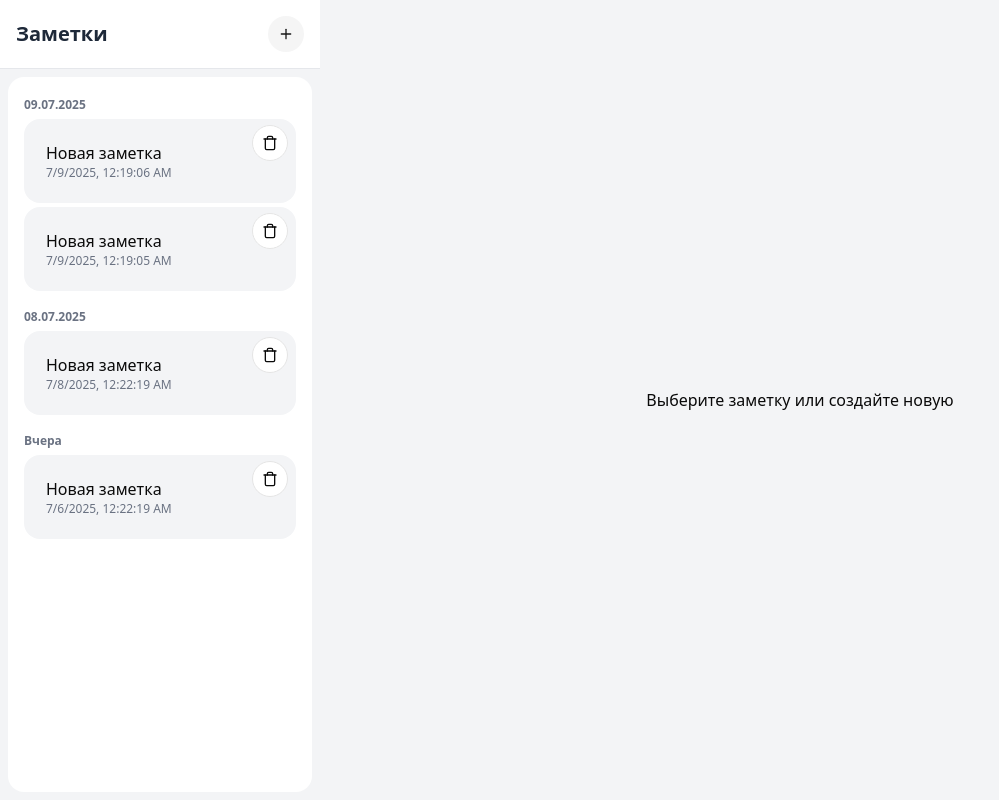
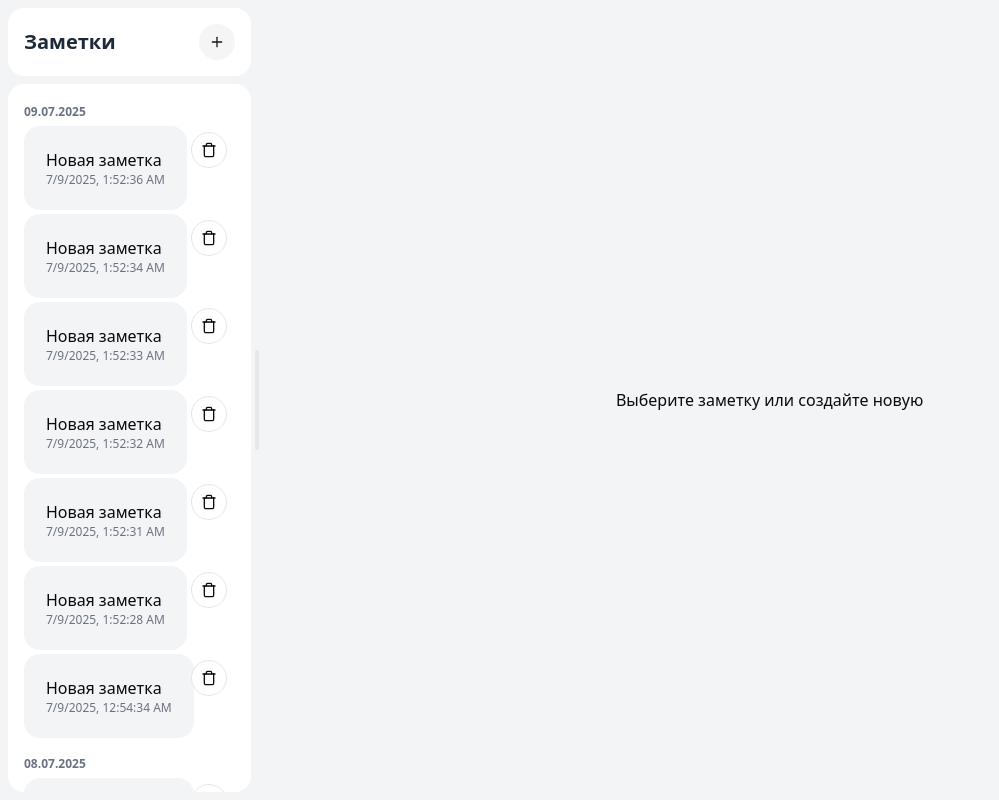
Before and after one commit to nickxsy/markdown-note, a React (Vite) app: page / in a window 1280 px wide. Shown: the whole page, without its empty margins (0-999 px from the left). Built offline with nearby package versions, Linux system fonts and the light colour scheme; data requests are answered from the project's data file.

Commit message:
refactoring: remove not used component and other refactor

```diff
--- a/json-server/db.json
+++ b/json-server/db.json
@@ -1,19 +1,5 @@
 {
   "notes": [
-    {
-      "id": "Tu8-XR9cr8ubkp6Hhi0h5",
-      "title": "Новая заметка",
-      "content": "",
-      "createdAt": "2025-07-09T00:19:05.925Z",
-      "updatedAt": "2025-07-09T00:19:05.925Z"
-    },
-    {
-      "id": "2qxBv2HRdi_n4DdV3kYTQ",
-      "title": "Новая заметка",
-      "content": "",
-      "createdAt": "2025-07-09T00:19:06.061Z",
-      "updatedAt": "2025-07-09T00:19:06.061Z"
-    },
     {
       "id": "9V7wEAc-lewXL8c8Tp2",
       "title": "Новая заметка",
@@ -27,6 +13,55 @@
       "content": "",
       "createdAt": "2025-07-06T00:22:19.204Z",
       "updatedAt": "2025-07-06T00:22:19.204Z"
+    },
+    {
+      "id": "paKuvjG5Oqse5zntNrl96",
+      "title": "Новая заметка",
+      "content": "",
+      "createdAt": "2025-07-09T00:54:34.507Z",
+      "updatedAt": "2025-07-09T00:54:34.507Z"
+    },
+    {
+      "id": "iCLQYgu0wcT7DZJuwVgHQ",
+      "title": "Новая заметка",
+      "content": "",
+      "createdAt": "2025-07-09T01:52:28.466Z",
+      "updatedAt": "2025-07-09T01:52:28.466Z"
+    },
+    {
+      "id": "8gxCrPp5sIK_Y0JEUM_q4",
+      "title": "Новая заметка",
+      "content": "",
+      "createdAt": "2025-07-09T01:52:31.834Z",
+      "updatedAt": "2025-07-09T01:52:31.834Z"
+    },
+    {
+      "id": "gH93JmyJ2TM4WdBlGY-9y",
+      "title": "Новая заметка",
+      "content": "",
+      "createdAt": "2025-07-09T01:52:32.852Z",
+      "updatedAt": "2025-07-09T01:52:32.852Z"
+    },
+    {
+      "id": "YMXePyW-UMfj9P3dfa_DK",
+      "title": "Новая заметка",
+      "content": "",
+      "createdAt": "2025-07-09T01:52:33.620Z",
+      "updatedAt": "2025-07-09T01:52:33.620Z"
+    },
+    {
+      "id": "JfNoBaVxauSXUXvRQzIV1",
+      "title": "Новая заметка",
+      "content": "",
+      "createdAt": "2025-07-09T01:52:34.408Z",
+      "updatedAt": "2025-07-09T01:52:34.408Z"
+    },
+    {
+      "id": "3JropzWj9eh_rBEAE5CbO",
+      "title": "Новая заметка",
+      "content": "",
+      "createdAt": "2025-07-09T01:52:36.150Z",
+      "updatedAt": "2025-07-09T01:52:36.150Z"
     }
   ]
 }
--- /dev/null
+++ b/src/features/markdown/index.ts
@@ -0,0 +1,2 @@
+export { MarkdownPreview } from './ui/markdown-preview';
+export { MarkdownEditor } from './ui/markdown-editor';
--- a/src/features/note-list/ui/note-item.tsx
+++ b/src/features/note-list/ui/note-item.tsx
@@ -1,4 +1,5 @@
-import { Link, useRoute } from 'wouter';
+import { useRoute } from 'wouter';
+import { navigate } from 'wouter/use-browser-location';
 
 import { cn } from '@/shared/lib/css';
 
@@ -16,11 +17,16 @@ export function NoteItem({ note }: { note: Note }) {
 
   return (
     <li className="relative">
-      <Link
-        to={`/note/${note.id}`}
-        className={cn('group flex flex-col px-4 py-[2px]', {
-          'pointer-events-none': isActive
-        })}
+      <button
+        onClick={() => {
+          navigate(`/note/${note.id}`);
+        }}
+        className={cn(
+          'group flex w-full cursor-pointer flex-col px-4 py-[2px] text-left',
+          {
+            'pointer-events-none': isActive
+          }
+        )}
       >
         <div
           className={cn(
@@ -41,7 +47,8 @@ export function NoteItem({ note }: { note: Note }) {
             {isUpdated && <span>Последнее изменение: {updatedAt}</span>}
           </div>
         </div>
-      </Link>
+      </button>
+
       <RemoveNoteButton
         id={note.id}
         variant="outline"
--- a/src/pages/note/compose/note-layout.tsx
+++ b/src/pages/note/compose/note-layout.tsx
@@ -1,34 +1,43 @@
+import { useRef } from 'react';
+import type { ImperativePanelGroupHandle } from 'react-resizable-panels';
+
 import {
-  ResizableHandle,
+  ResizableHandleCustom,
   ResizablePanel,
   ResizablePanelGroup
 } from '@/shared/ui/resizable';
 
 export function NoteLayout({
-  header,
   editor,
   preview
 }: {
-  header: React.ReactNode;
   editor: React.ReactNode;
   preview: React.ReactNode;
 }) {
+  const ref = useRef<ImperativePanelGroupHandle>(null);
+
+  const resetLayout = () => {
+    const panelGroup = ref.current;
+    if (panelGroup) {
+      panelGroup.setLayout([20, 20]);
+    }
+  };
+
   return (
     <div className="flex h-screen">
-      <div className="flex flex-1 flex-col">
-        {header}
-        <div className="flex flex-1">
-          <ResizablePanelGroup direction="horizontal">
-            <ResizablePanel>
-              <div className="h-full w-full p-2">{editor}</div>
-            </ResizablePanel>
-            <ResizableHandle />
-            <ResizablePanel>
-              <div className="h-full w-full p-2">{preview}</div>
-            </ResizablePanel>
-          </ResizablePanelGroup>
-        </div>
-      </div>
+      <ResizablePanelGroup
+        autoSaveId="persistence"
+        direction="horizontal"
+        ref={ref}
+      >
+        <ResizablePanel defaultSize={20} minSize={20}>
+          <div className="h-full w-full px-1 py-2">{editor}</div>
+        </ResizablePanel>
+        <ResizableHandleCustom onDoubleClick={resetLayout} />
+        <ResizablePanel defaultSize={20} minSize={20}>
+          <div className="h-full w-full py-2 pr-2 pl-1">{preview}</div>
+        </ResizablePanel>
+      </ResizablePanelGroup>
     </div>
   );
 }
--- a/src/pages/note/ui/note-header.tsx
+++ /dev/null
@@ -1,26 +0,0 @@
-import { useParams } from 'wouter';
-
-import { useAppSelector } from '@/shared/lib/redux';
-
-import { noteStore } from '@/entities/note';
-
-import { InputTitleNote, RemoveNoteButton } from '@/features/note';
-
-export function NoteHeader() {
-  const { id } = useParams();
-  const notes = useAppSelector(noteStore.selectors.selectNotes);
-  const note = notes.find(note => note.id === id);
-
-  if (!id) {
-    return null;
-  }
-
-  return (
-    <div className="flex items-center justify-between border-b border-gray-200 bg-white p-4">
-      <div className="flex-1">
-        <InputTitleNote id={id} initialTitle={note?.title} />
-      </div>
-      <RemoveNoteButton id={id} />
-    </div>
-  );
-}
--- a/src/pages/note/ui/note-page.tsx
+++ b/src/pages/note/ui/note-page.tsx
@@ -4,11 +4,9 @@ import { useAppSelector } from '@/shared/lib/redux';
 
 import { noteStore } from '@/entities/note';
 
+import { MarkdownEditor, MarkdownPreview } from '@/features/markdown';
+
 import { NoteLayout } from '../compose/note-layout';
-
-import { MarkdownEditor } from './markdown-editor';
-import { MarkdownPreview } from './markdown-preview';
-import { NoteHeader } from './note-header';
 
 export function NotePage() {
   const { id } = useParams();
@@ -19,7 +17,6 @@ export function NotePage() {
 
   return (
     <NoteLayout
-      header={<NoteHeader />}
       editor={<MarkdownEditor note={note?.content || ''} />}
       preview={<MarkdownPreview />}
     />
--- a/src/pages/note/ui/note-sidebar.tsx
+++ b/src/pages/note/ui/note-sidebar.tsx
@@ -2,20 +2,18 @@ import { CreateNoteButton } from '@/features/note';
 
 export function NoteSidebar({ notes }: { notes: React.ReactNode }) {
   return (
-    <div className="flex w-[320px] flex-col">
+    <div className="flex h-full flex-col gap-2 p-2 pr-1">
       <NoteSidebarHeader />
-      <div className="flex-1 overflow-hidden p-2">{notes}</div>
+      <div className="flex-1 overflow-hidden">{notes}</div>
     </div>
   );
 }
 
 function NoteSidebarHeader() {
   return (
-    <div className="border-b border-gray-200 bg-white p-4">
-      <div className="flex items-center justify-between">
-        <h1 className="text-xl font-semibold text-gray-800">Заметки</h1>
-        <CreateNoteButton />
-      </div>
+    <div className="flex items-center justify-between rounded-2xl bg-white p-4">
+      <h1 className="text-xl font-semibold text-gray-800">Заметки</h1>
+      <CreateNoteButton />
     </div>
   );
 }
--- a/src/shared/ui/resizable.tsx
+++ b/src/shared/ui/resizable.tsx
@@ -53,4 +53,29 @@ function ResizableHandle({
   );
 }
 
-export { ResizablePanelGroup, ResizablePanel, ResizableHandle };
+function ResizableHandleCustom({
+  className,
+  ...props
+}: React.ComponentProps<typeof ResizablePrimitive.PanelResizeHandle>) {
+  return (
+    <div className="flex h-full items-center justify-center">
+      <ResizableHandle
+        className={cn(
+          'h-[100px] w-[4px] rounded-full bg-gray-200 transition',
+          'data-[resize-handle-state=hover]:bg-blue-300',
+          'data-[resize-handle-state=drag]:bg-blue-500',
+          'data-[resize-handle-state=drag]:scale-110',
+          className
+        )}
+        {...props}
+      />
+    </div>
+  );
+}
+
+export {
+  ResizablePanelGroup,
+  ResizableHandleCustom,
+  ResizablePanel,
+  ResizableHandle
+};
--- a/src/widgets/root-layout/ui/root-layout.tsx
+++ b/src/widgets/root-layout/ui/root-layout.tsx
@@ -1,13 +1,25 @@
 import { NoteSidebar } from '@/pages/note';
+
+import {
+  ResizableHandleCustom,
+  ResizablePanel,
+  ResizablePanelGroup
+} from '@/shared/ui/resizable';
 
 import { NoteList } from '@/features/note-list';
 
 export function RootLayout({ children }: { children: React.ReactNode }) {
   return (
     <div className="flex h-screen bg-gray-100">
-      <NoteSidebar notes={<NoteList />} />
-
-      <div className="flex-1">{children}</div>
+      <ResizablePanelGroup autoSaveId="persistence" direction="horizontal">
+        <ResizablePanel defaultSize={20} minSize={14} maxSize={32}>
+          <NoteSidebar notes={<NoteList />} />
+        </ResizablePanel>
+        <ResizableHandleCustom />
+        <ResizablePanel>
+          <div className="flex-1">{children}</div>
+        </ResizablePanel>
+      </ResizablePanelGroup>
     </div>
   );
 }
```
Also changed, not shown: src/features/markdown/ui/markdown-editor.tsx (renamed from src/pages/note/ui/markdown-editor.tsx), src/features/markdown/ui/markdown-preview.tsx (renamed from src/pages/note/ui/markdown-preview.tsx).
